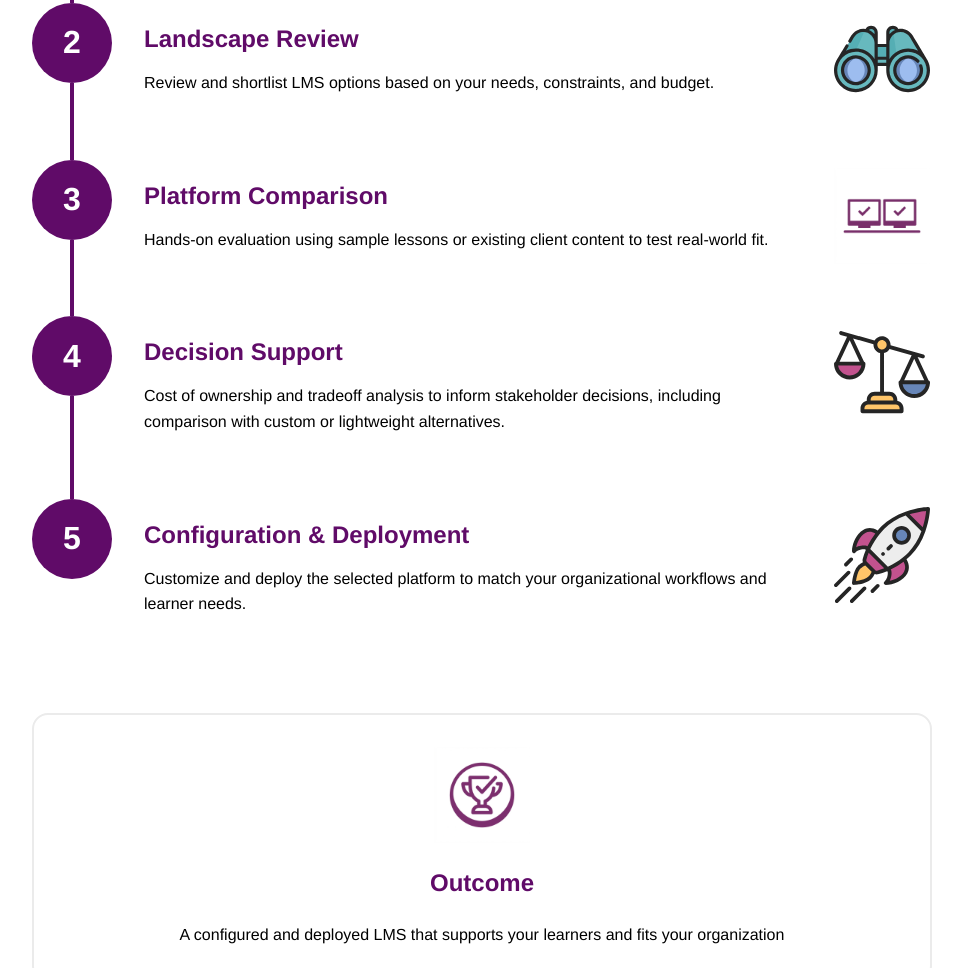
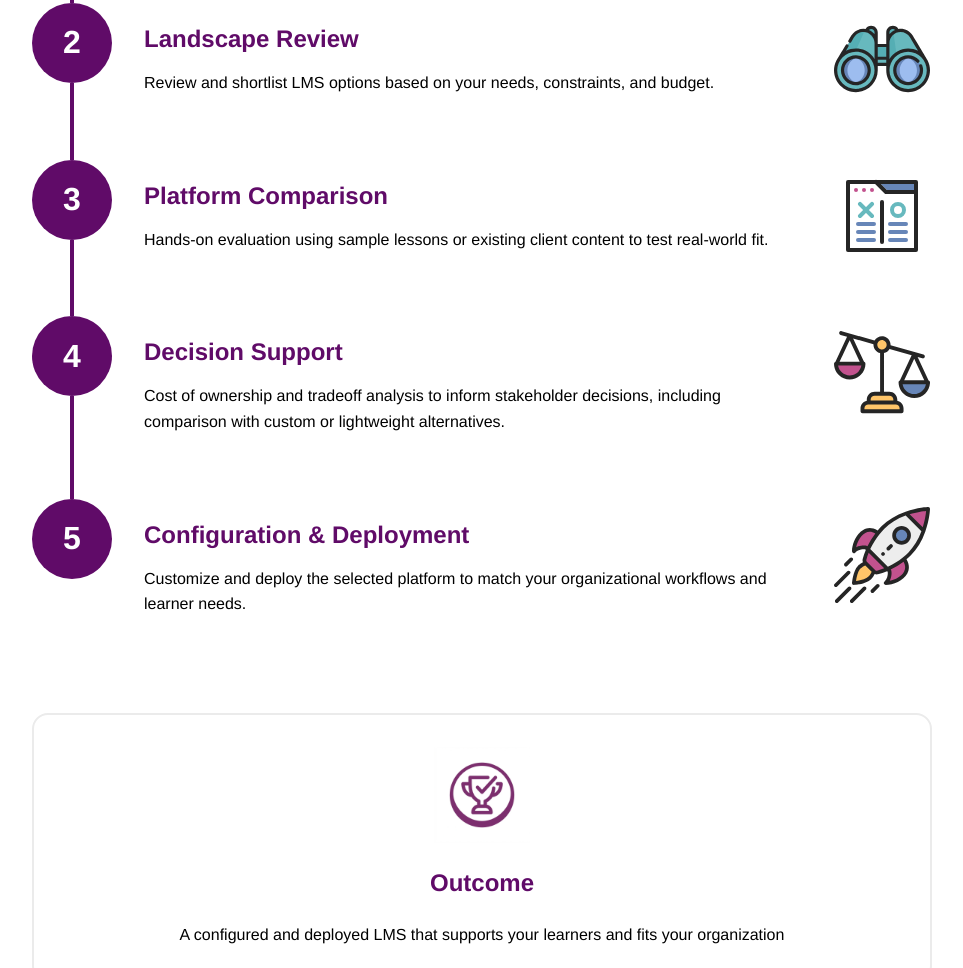
Before and after one commit to IntegralEd/integralplatforms, a website: page src/index.html in a window 1280 px wide. Shown: the part 1416-2384 px from the top of the page, without its empty margins (158-1121 px from the left). Drawn offline with Linux system fonts and the light colour scheme.

Commit message:
Use comparison.svg for Platform Comparison

```diff
--- a/src/index.html
+++ b/src/index.html
@@ -149,7 +149,7 @@
               <p>Hands-on evaluation using sample lessons or existing client content to test real-world fit.</p>
             </div>
             <div class="timeline-icon-wrapper">
-              <img src="assets/comparison.png" alt="Platform Comparison" class="timeline-icon" role="img">
+              <img src="assets/comparison.svg" alt="Platform Comparison" class="timeline-icon" role="img">
             </div>
           </div>
 
```
Also changed, not shown: src/assets/comparison.svg (added).
